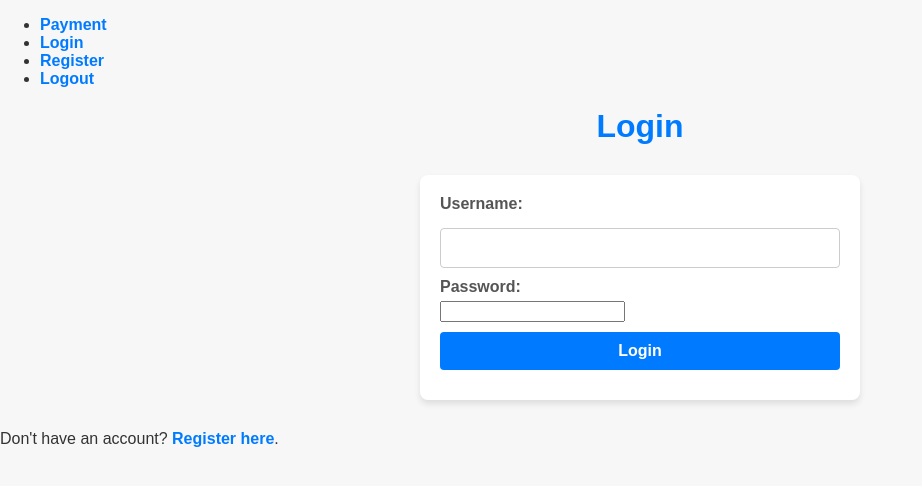
After one commit to Oigo1/RECEIPT-GENERATOR, a Django app: page /login/ in a window 1280 px wide. The commit adds this page. Shown: the top 486 px of the page, without its empty margins (0-922 px from the left). Run offline with Django 4.2, Linux system fonts and the light colour scheme.

Commit message:
Enhanced functionality and design improvements with updated CSS and views

```diff
--- a/payment_system/settings.py
+++ b/payment_system/settings.py
@@ -118,6 +118,8 @@ USE_TZ = True
 
 STATIC_URL = "static/"
 STATICFILES_DIRS = [BASE_DIR / "static"]
+LOGIN_URL = '/login/'  # or any path that matches your login view
+LOGOUT_REDIRECT_URL = '/login/'
 
 # Default primary key field type
 # https://docs.djangoproject.com/en/4.1/ref/settings/#default-auto-field
--- a/payment_system/urls.py
+++ b/payment_system/urls.py
@@ -21,4 +21,4 @@ from django.conf.urls.static import static
 urlpatterns = [
     path("admin/", admin.site.urls),
     path('', include('payments.urls')),
-] + static(settings.MEDIA_URL, document_root=settings.MEDIA_ROOT)
+] + static(settings.STATIC_URL, document_root=settings.STATIC_ROOT)
--- /dev/null
+++ b/payments/templates/payments/login.html
@@ -0,0 +1,42 @@
+{% load static %}
+
+<!DOCTYPE html>
+<html lang="en">
+<head>
+    <meta charset="UTF-8">
+    <meta name="viewport" content="width=device-width, initial-scale=1.0">
+    <title>Login</title>
+    <link rel="stylesheet" href="{% static 'payments/css/style.css' %}">
+</head>
+<body>
+    <ul>
+        <li><a href="{% url 'payment_form' %}">Payment</a></li>
+        <li><a href="{% url 'login' %}">Login</a></li>
+        <li><a href="{% url 'register' %}">Register</a></li>
+        <li><a href="{% url 'logout' %}">Logout</a></li>
+    </ul>
+
+    {% if messages %}
+        <div class="messages">
+            {% for message in messages %}
+                <div class="alert {{ message.tags }}" >{{ message }}</div>
+            {% endfor %}
+        </div>
+    {% endif %}
+    <h1>Login</h1>
+    {% if error %}
+        <p style="color: red;">{{ error }}</p>
+    {% endif %}
+    <form method="POST">
+        {% csrf_token %}
+        <label for="username">Username:</label>
+        <input type="text" id="username" name="username" required>
+
+        <label for="password">Password:</label>
+        <input type="password" id="password" name="password" required>
+
+        <button type="submit">Login</button>
+    </form>
+    <p>Don't have an account? <a href="{% url 'register' %}">Register here</a>.</p>
+</body>
+</html>
--- a/payments/urls.py
+++ b/payments/urls.py
@@ -1,6 +1,12 @@
+from django.contrib.auth import views as auth_views
+from django.contrib import admin
 from django.urls import path
 from . import views
 
 urlpatterns = [
+    path('admin/', admin.site.urls),
     path('', views.payment_form, name='payment_form'),
+    path('login/', views.login_view, name='login'),
+    path('register/', views.register_view, name='register'), # Register page
+    path('logout/', auth_views.LogoutView.as_view(next_page='/login/'), name='logout'), # Logout
 ]
--- a/payments/views.py
+++ b/payments/views.py
@@ -1,15 +1,23 @@
-from django.shortcuts import render
+
+from django.contrib.auth.decorators import login_required
+from django.contrib.auth.models import User
+from django.contrib.auth import login, logout
+from django.shortcuts import render, redirect
 from django.http import HttpResponse
 from .models import Payment
 import random
 import string
 from reportlab.lib.pagesizes import letter
 from reportlab.pdfgen import canvas
+from django.contrib import messages
 import os
+
 
 def generate_receipt_number():
     return ''.join(random.choices(string.ascii_uppercase + string.digits, k=10))
 
+
+@login_required
 def payment_form(request):
     if request.method == 'POST':
         name = request.POST['name']
@@ -50,3 +58,44 @@ def payment_form(request):
         })
 
     return render(request, 'payments/payment_form.html')
+
+
+def register_view(request):
+    if request.method == 'POST':  # This line checks if the request is a POST request
+        username = request.POST['username']
+        password = request.POST['password']
+        confirm_password = request.POST['confirm_password']
+
+        if password != confirm_password:
+            return render(request, 'payments/register.html', {'error': 'Passwords do not match'})
+
+        if User.objects.filter(username=username).exists():
+            return render(request, 'payments/register.html', {'error': 'Username already exists'})
+
+        user = User.objects.create_user(username=username, password=password)
+        login(request, user)  # Automatically log in the user after registration
+        return redirect('payment_form')  # Redirect to the payment form
+
+    return render(request, 'payments/register.html')
+
+def login_view(request):
+    if request.method == 'POST':
+        username = request.POST['username']
+        password = request.POST['password']
+        from django.contrib.auth import authenticate, login
+
+        user = authenticate(request, username=username, password=password)
+        if user is not None:
+            login(request, user)
+            messages.success(request, f"Welcome back, {user.username}!")
+            return redirect('payment_form')  # Redirect to payment form after login
+        else:
+            return render(request, 'payments/login.html', {'error': 'Invalid username or password'})
+
+    return render(request, 'payments/login.html')
+
+
+def logout_view(request):
+    logout(request)
+    messages.success(request, "You have been logged out.")
+    return redirect('login')
```
Also changed, not shown: payments/static/payments/css/style.css (+37 -0 lines), payments/templates/payments/payment_form.html (+18 -1 lines), payments/templates/payments/register.html (added, +32 -0 lines), db.sqlite3, 2 other files.
